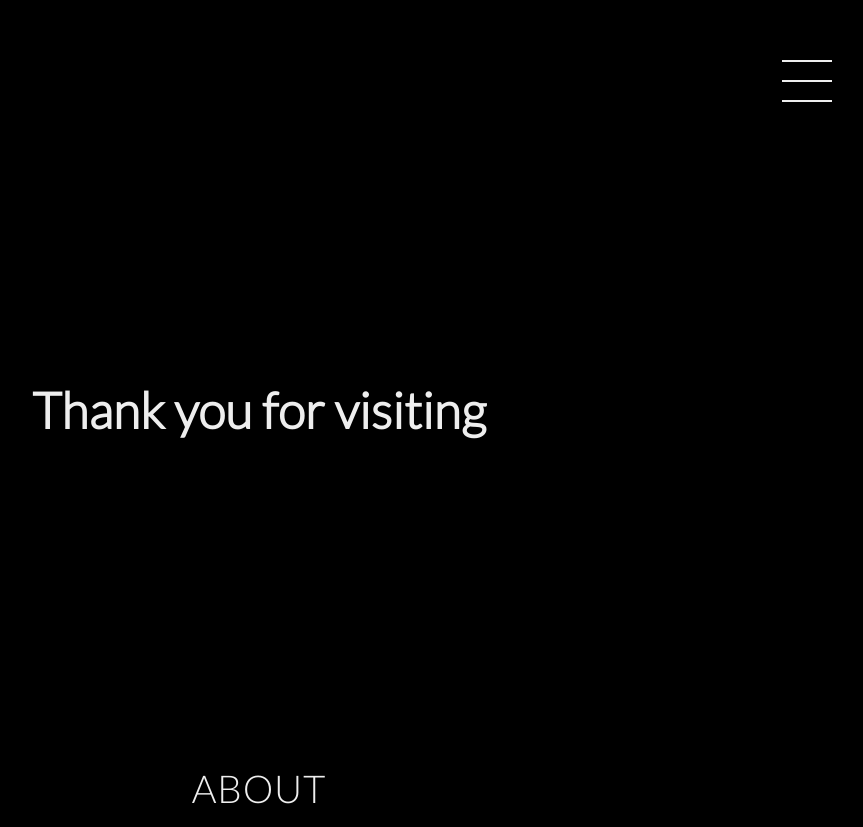
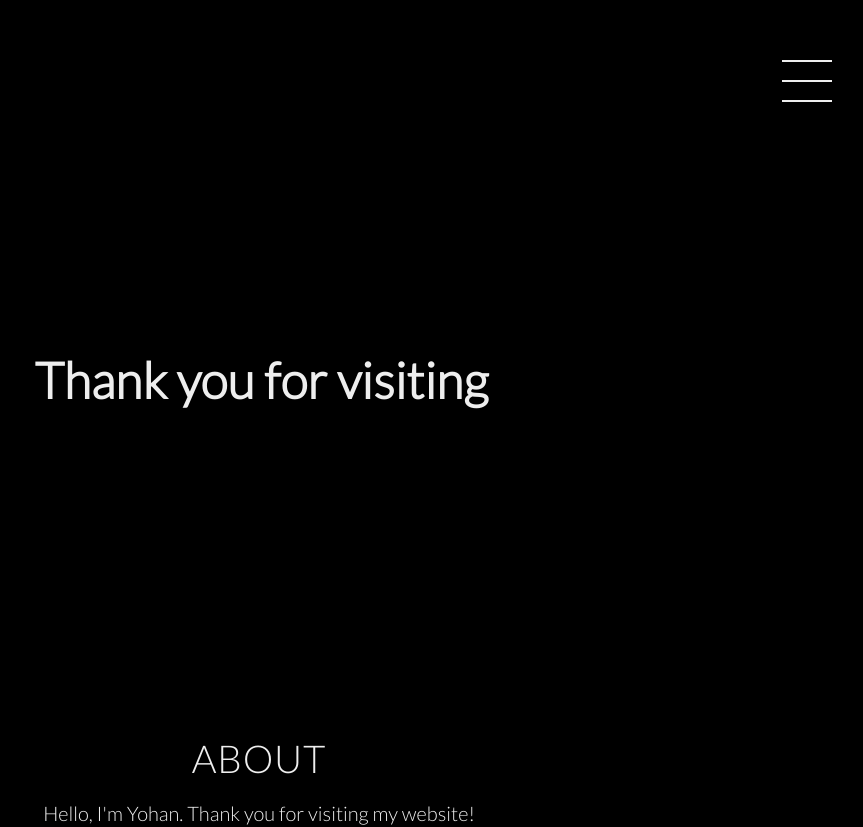
Before and after one commit to cyh0968/portfolio-website, a Next.js app: page / in a window 1280 px wide. Shown: the top 827 px of the page, without its empty margins (381-1244 px from the left). Built offline with nearby package versions, Linux system fonts and the light colour scheme.

Commit message:
fix: moved naviagation component to header

```diff
--- a/components/layout/header/header.component.jsx
+++ b/components/layout/header/header.component.jsx
@@ -4,9 +4,9 @@ import { Navigation } from '../navigation';
 function Header() {
     return (
         <div>
-            <Navigation></Navigation>
-            <header className="header" id="home">
-                <div className="header__textbox">
+            <header class="header" id="home">
+                <Navigation></Navigation>
+                <div class="header__textbox">
                     <h1>Thank you for visiting</h1>
                 </div>
             </header>
```
